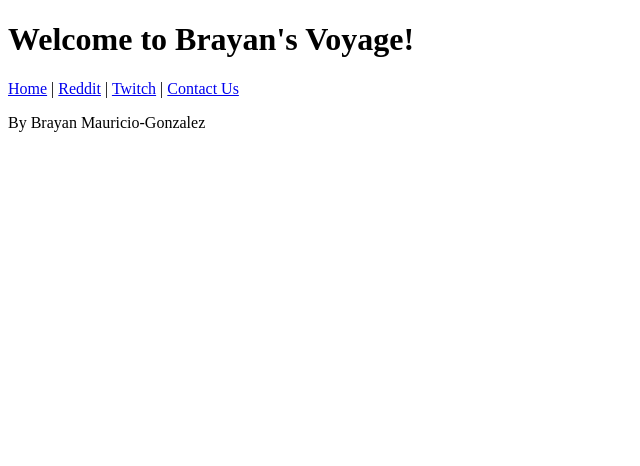
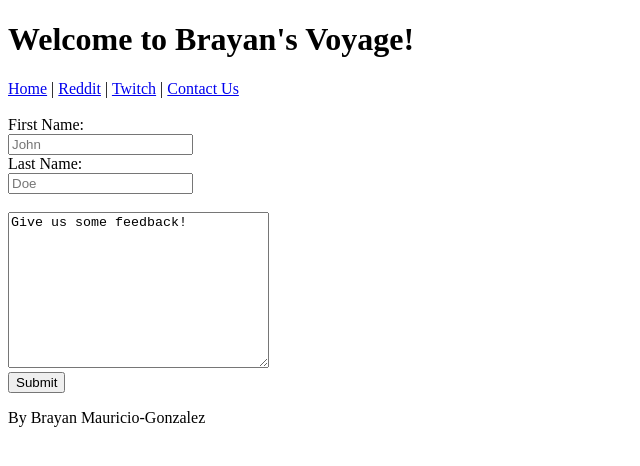
Before and after one commit to BrayanMG/GDS_Fellowship, a plain HTML site: page contact.html in a window 1280 px wide. Shown: the whole page, without its empty margins (0-640 px from the left). Drawn offline with Linux system fonts and the light colour scheme.

Commit message:
added content to contact

```diff
--- a/contact.html
+++ b/contact.html
@@ -17,6 +17,17 @@
         </nav>
     </header>
 
+    <br>
+
+    <form>
+        <label for="firstName">First Name:</label><br>
+        <input type="text" name="firstName" placeholder="John"><br>
+        <label for="lastName">Last Name:</label><br>
+        <input type="text" name="lastName" placeholder="Doe"><br><br>
+        <textarea name="feedback" rows="10" cols="30">Give us some feedback!</textarea><br>
+        <input type="button" value="Submit">
+    </form>
+
     <footer>
         <p>By Brayan Mauricio-Gonzalez</p>
     </footer>
```
Also changed, not shown: index.html (+2 -1 lines).
